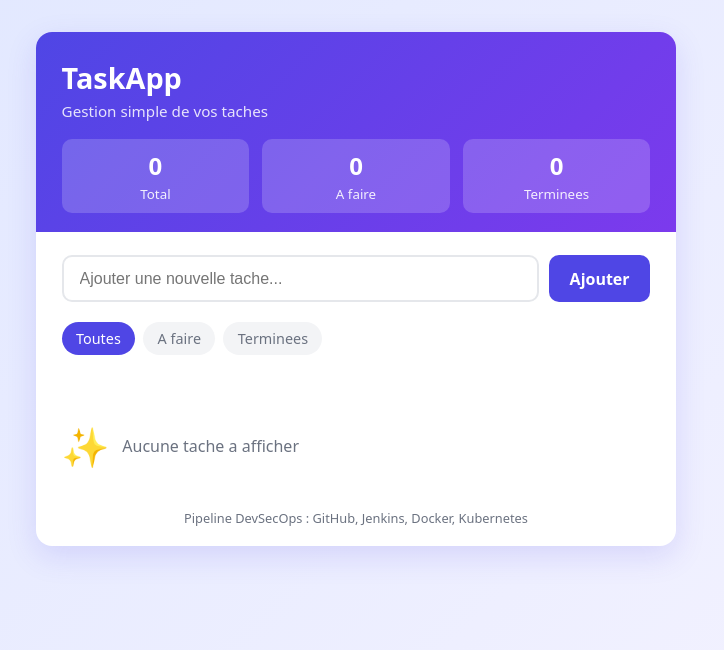
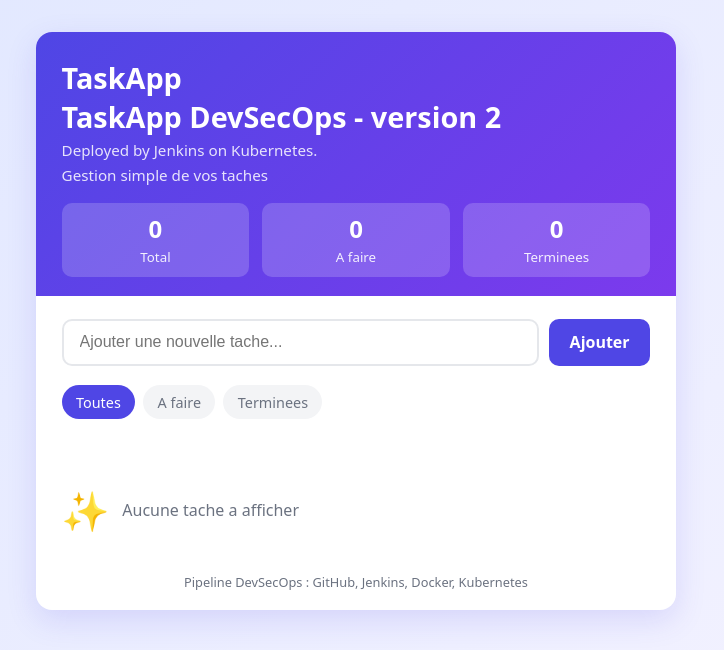
Before and after one commit to NourIs8/taskapp-devsecops, a Spring Boot app: page / in a window 1280 px wide. Shown: the top 650 px of the page, without its empty margins (284-1008 px from the left). Run offline with Spring Boot 4, Linux system fonts and the light colour scheme; data that the repository does not hold is empty.

Commit message:
feat: add welcome page

```diff
--- a/src/main/resources/static/index.html
+++ b/src/main/resources/static/index.html
@@ -138,6 +138,8 @@
 <div class="card">
   <header>
     <h1>TaskApp</h1>
+    <h1>TaskApp DevSecOps - version 2</h1>
+  <p>Deployed by Jenkins on Kubernetes.</p>
     <p>Gestion simple de vos taches</p>
     <div class="stats">
       <div class="stat"><strong id="s-total">0</strong><small>Total</small></div>
```
Also changed, not shown: 1 other file.
